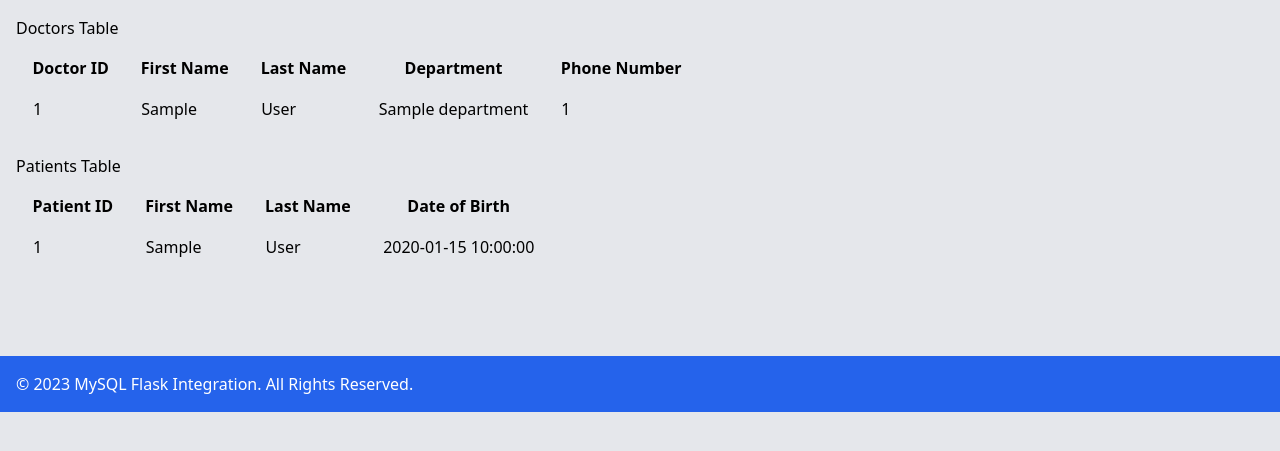
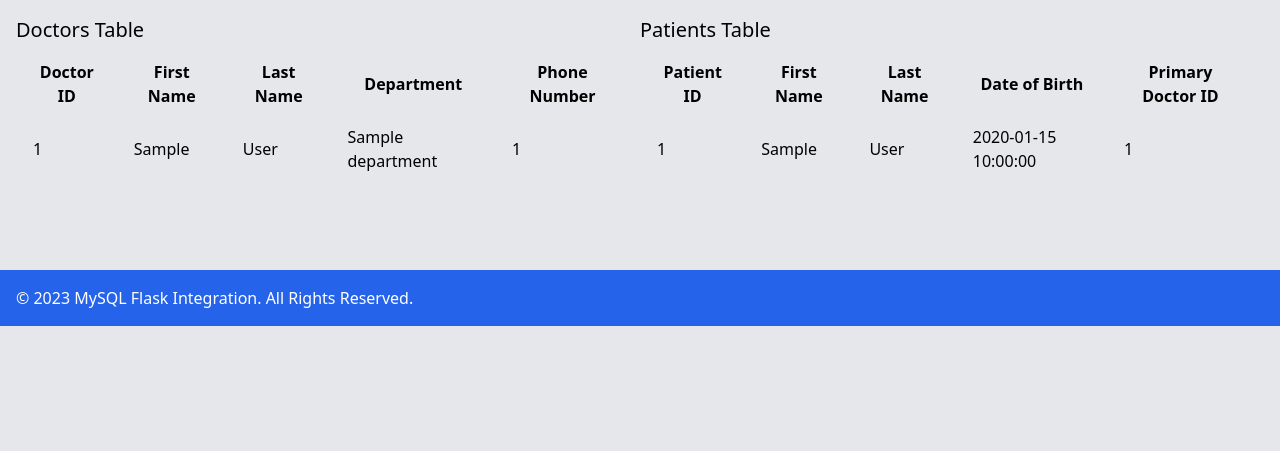
Before and after one commit to c-susan/flask_4_databases_mysql_vm, a Python web app: template code/flask/templates/index.html in a window 1280 px wide. Shown: the part 88-539 px from the top of the page. Run offline with Jinja, Linux system fonts and the light colour scheme; the template is opened without the code that fills it: most values are stand-ins (such as "Sample title", 1, 10 or a date in 2020).

Commit message:
changed code to show tables next to each other

```diff
--- a/code/flask/templates/index.html
+++ b/code/flask/templates/index.html
@@ -8,6 +8,19 @@
 
     <!-- Tailwind CSS via CDN -->
     <link href="https://cdn.jsdelivr.net/npm/tailwindcss@2.2.19/dist/tailwind.min.css" rel="stylesheet">
+
+    <!-- Custom CSS for table layout -->
+    <style>
+        .table-container {
+            display: flex;
+            justify-content: space-between;
+        }
+
+        .table-container .table {
+            flex: 1;
+            margin-right: 10px;
+        }
+    </style>
 </head>
 
 <body class="bg-gray-200">
@@ -25,8 +38,9 @@
 
     <main class="p-4">
         {% block content %}
-        <section class="mb-6">
-            <h2 class="text-l mb-2">Doctors Table</h2>
+        <section class="mb-6 table-container">
+            <div class="table">
+                <h2 class="text-xl mb-2">Doctors Table</h2>
                 <table class="table-auto">
                     <thead>
                         <tr>
@@ -49,10 +63,10 @@
                         {% endfor %}
                     </tbody>
                 </table>
-        </section>
+            </div>
 
-        <section class="mb-6">
-            <h2 class="text-l mb-2">Patients Table</h2>
+            <div class="table">
+                <h2 class="text-xl mb-2">Patients Table</h2>
                 <table class="table-auto">
                     <thead>
                         <tr>
@@ -60,6 +74,7 @@
                             <th class="px-4 py-2">First Name</th>
                             <th class="px-4 py-2">Last Name</th>
                             <th class="px-4 py-2">Date of Birth</th>
+                            <th class="px-4 py-2">Primary Doctor ID</th>
                         </tr>
                     </thead>
                     <tbody>
@@ -69,10 +84,12 @@
                             <td class="border px-4 py-2">{{ patient.first_name }}</td>
                             <td class="border px-4 py-2">{{ patient.last_name }}</td>
                             <td class="border px-4 py-2">{{ patient.date_of_birth }}</td>
+                            <td class="border px-4 py-2">{{ patient.primary_doctor_id }}</td>
                         </tr>
                         {% endfor %}
                     </tbody>
                 </table>
+            </div>
         </section>
 
         <br/>
```
Lines whose indentation alone changed are shown as unchanged.
